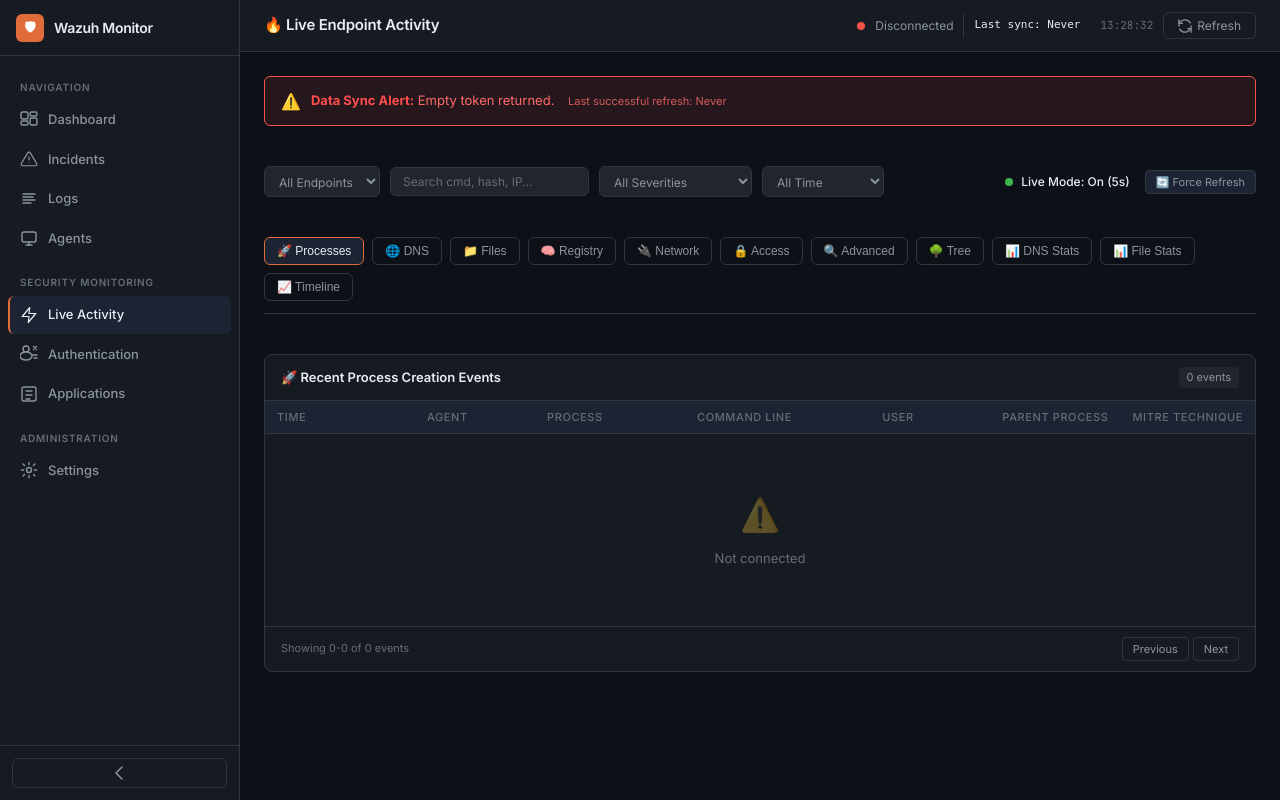
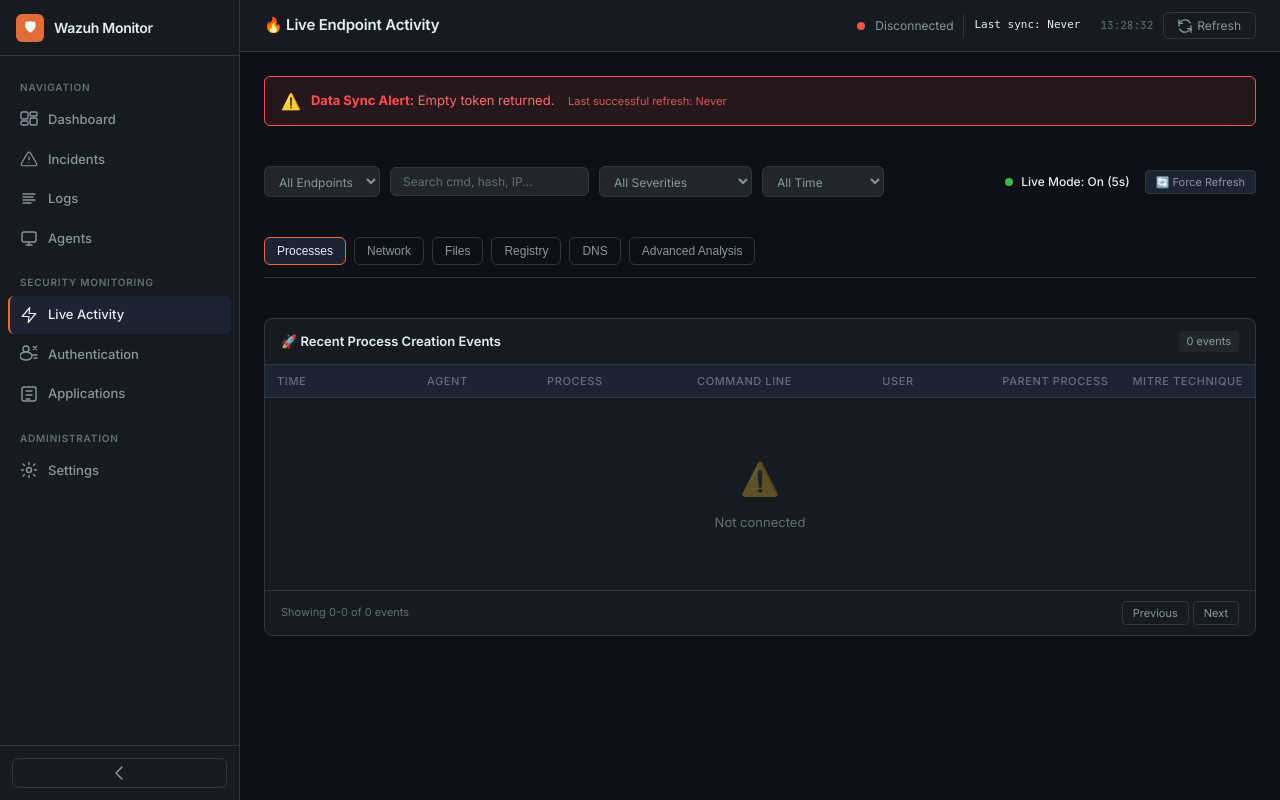
Before and after one commit to ramudaynair/wazuh-soc-dashboard, a Flask app: page /live_activity in a window 1280 px wide. Run offline with Flask 3, Linux system fonts and the light colour scheme.

Commit message:
feat(ui): enhance live activity, auth views, and global refresh sync

```diff
--- a/static/css/style.css
+++ b/static/css/style.css
@@ -368,7 +368,7 @@ a:hover { text-decoration: underline; }
 /* ── Stat Cards ───────────────────────────────────────────────── */
 .stats-grid {
     display: grid;
-    grid-template-columns: repeat(6, 1fr);
+    grid-template-columns: repeat(5, 1fr);
     gap: 12px;
 }
 
@@ -379,6 +379,10 @@ a:hover { text-decoration: underline; }
     padding: 16px 18px;
     cursor: default;
     transition: border-color var(--transition);
+    display: flex;
+    flex-direction: column;
+    justify-content: space-between;
+    height: 100%;
 }
 .stat-card:hover { border-color: var(--border2); }
 
--- a/static/js/live_activity.js
+++ b/static/js/live_activity.js
@@ -38,45 +38,101 @@ async function initAgentFilter() {
 // Tab navigation handler
 function setupTabNavigation() {
     const tabs = document.querySelectorAll(".live-tab");
+    const subtabs = document.querySelectorAll(".live-sub-tab");
+
     tabs.forEach(tab => {
         tab.addEventListener("click", () => {
             tabs.forEach(t => t.classList.remove("active"));
             tab.classList.add("active");
-            activeTab = tab.dataset.tab;
+
             currentPage = 1;
+            const tabName = tab.dataset.tab;
 
-            // Update panel title
-            const titles = {
-                processes: "🚀 Live Process Creation Events (Event ID 1)",
-                dns: "🌐 Live DNS Queries (Event ID 22)",
-                files: "📁 Live File Creation Events (Event ID 11)",
-                registry: "🧠 Live Registry Modifications (Event ID 13)",
-                network: "🔌 Live Network Connections (Event ID 3)",
-                access: "🔒 Live Process Access Events (Event ID 10)",
-                advanced: "🔍 Advanced Sysmon Event Log Viewer",
-                tree: "🌳 Reconstructed Endpoint Process Tree",
-                dns_activity: "📊 Domain Query Analytics",
-                file_activity: "📊 File Operation Metrics",
-                timeline: "📈 Chronological Threat Activity Timeline"
-            };
-            document.getElementById("panelTitle").textContent = titles[activeTab] || "Live Telemetry";
+            if (tabName === "advanced") {
+                const activeSub = document.querySelector(".live-sub-tab.active");
+                const subtabName = activeSub ? activeSub.dataset.subtab : "feed";
+                switchToSubtab(subtabName);
+            } else {
+                activeTab = tabName;
 
-            // Toggle view panels
                 document.querySelectorAll(".tab-view").forEach(view => {
                     view.style.display = "none";
                 });
-            const activeView = document.getElementById(`view_${activeTab}`);
+                const activeView = document.getElementById(`view_${tabName}`);
                 if (activeView) activeView.style.display = "block";
 
-            // Toggle pagination footer visibility
+                const titles = {
+                    processes: "Live Process Creation Events (Event ID 1)",
+                    dns: "Live DNS Queries (Event ID 22)",
+                    files: "Live File Creation Events (Event ID 11)",
+                    registry: "Live Registry Modifications (Event ID 13)",
+                    network: "Live Network Connections (Event ID 3)"
+                };
+                document.getElementById("panelTitle").textContent = titles[tabName] || "Live Telemetry";
+
                 const pag = document.getElementById("livePagination");
-            if (activeTab === "tree" || activeTab === "dns_activity" || activeTab === "file_activity" || activeTab === "timeline") {
+                if (pag) pag.style.display = "flex";
+
+                fetchTelemetry();
+            }
+        });
+    });
+
+    function switchToSubtab(subtabName) {
+        subtabs.forEach(st => {
+            if (st.dataset.subtab === subtabName) st.classList.add("active");
+            else st.classList.remove("active");
+        });
+
+        activeTab = subtabName === "feed" ? "advanced" : subtabName;
+        currentPage = 1;
+
+        document.querySelectorAll(".tab-view").forEach(view => {
+            view.style.display = "none";
+        });
+        const viewAdvanced = document.getElementById("view_advanced");
+        if (viewAdvanced) viewAdvanced.style.display = "block";
+
+        document.querySelectorAll(".sub-tab-view").forEach(sv => {
+            sv.style.display = "none";
+        });
+        const subIdMap = {
+            feed: "subview_feed",
+            tree: "subview_tree",
+            access: "subview_access",
+            dns_activity: "subview_dns_activity",
+            file_activity: "subview_file_activity",
+            timeline: "subview_timeline"
+        };
+        const activeSubView = document.getElementById(subIdMap[subtabName]);
+        if (activeSubView) activeSubView.style.display = "block";
+
+        const titles = {
+            feed: "Advanced Sysmon Event Log Viewer",
+            tree: "Reconstructed Endpoint Process Tree",
+            access: "Live Process Access Events (Event ID 10)",
+            dns_activity: "Domain Query Analytics",
+            file_activity: "File Operation Metrics",
+            timeline: "Chronological Threat Activity Timeline"
+        };
+        document.getElementById("panelTitle").textContent = titles[subtabName] || "Advanced Analysis";
+
+        const pag = document.getElementById("livePagination");
+        if (pag) {
+            if (subtabName === "tree" || subtabName === "dns_activity" || subtabName === "file_activity" || subtabName === "timeline") {
                 pag.style.display = "none";
             } else {
                 pag.style.display = "flex";
             }
+        }
 
         fetchTelemetry();
+    }
+
+    subtabs.forEach(subtab => {
+        subtab.addEventListener("click", (e) => {
+            e.stopPropagation();
+            switchToSubtab(subtab.dataset.subtab);
         });
     });
 }
--- a/templates/live_activity.html
+++ b/templates/live_activity.html
@@ -146,6 +146,28 @@
         gap: 15px;
         margin-bottom: 20px;
     }
+    /* Sub tabs styling */
+    .live-sub-tab {
+        background: transparent;
+        border: 1px solid var(--border);
+        color: var(--muted);
+        padding: 5px 12px;
+        border-radius: var(--radius-sm);
+        cursor: pointer;
+        font-size: 11px;
+        font-weight: 500;
+        white-space: nowrap;
+        transition: all var(--transition);
+    }
+    .live-sub-tab:hover {
+        border-color: var(--border2);
+        color: var(--text);
+    }
+    .live-sub-tab.active {
+        background: rgba(88,166,255,0.08);
+        border-color: var(--blue);
+        color: var(--text);
+    }
 </style>
 {% endblock %}
 
@@ -184,17 +206,12 @@
 
 <!-- Tabs Navigation -->
 <div class="live-tabs-container">
-    <button class="live-tab active" data-tab="processes">🚀 Processes</button>
-    <button class="live-tab" data-tab="dns">🌐 DNS</button>
-    <button class="live-tab" data-tab="files">📁 Files</button>
-    <button class="live-tab" data-tab="registry">🧠 Registry</button>
-    <button class="live-tab" data-tab="network">🔌 Network</button>
-    <button class="live-tab" data-tab="access">🔒 Access</button>
-    <button class="live-tab" data-tab="advanced">🔍 Advanced</button>
-    <button class="live-tab" data-tab="tree">🌳 Tree</button>
-    <button class="live-tab" data-tab="dns_activity">📊 DNS Stats</button>
-    <button class="live-tab" data-tab="file_activity">📊 File Stats</button>
-    <button class="live-tab" data-tab="timeline">📈 Timeline</button>
+    <button class="live-tab active" data-tab="processes">Processes</button>
+    <button class="live-tab" data-tab="network">Network</button>
+    <button class="live-tab" data-tab="files">Files</button>
+    <button class="live-tab" data-tab="registry">Registry</button>
+    <button class="live-tab" data-tab="dns">DNS</button>
+    <button class="live-tab" data-tab="advanced">Advanced Analysis</button>
 </div>
 
 <!-- Main view card panel -->
@@ -307,28 +324,20 @@
         </div>
     </div>
 
-    <!-- Process Access Table -->
-    <div class="tab-view" id="view_access" style="display: none;">
-        <div class="tbl-wrap">
-            <table>
-                <thead>
-                    <tr>
-                        <th style="width: 150px;">Time</th>
-                        <th style="width: 120px;">Agent</th>
-                        <th style="width: 220px;">Source Process (Accesser)</th>
-                        <th style="width: 220px;">Target Process (Accessed)</th>
-                        <th>MITRE Technique</th>
-                    </tr>
-                </thead>
-                <tbody id="accessTbody">
-                    <tr><td colspan="5"><div class="empty-state"><div class="empty-icon">🔍</div><div class="empty-text">Loading events...</div></div></td></tr>
-                </tbody>
-            </table>
-        </div>
+    <!-- Advanced Analysis Panel (Contains nested sub-views) -->
+    <div class="tab-view" id="view_advanced" style="display: none;">
+        <!-- Sub-tabs Navigation -->
+        <div class="live-tabs-container" style="border-bottom: 1px solid var(--border); padding-bottom: 10px; margin-bottom: 15px; padding-left: 10px; padding-right: 10px; display: flex; gap: 8px;">
+            <button class="live-sub-tab active" data-subtab="feed">Raw Events Feed</button>
+            <button class="live-sub-tab" data-subtab="tree">Process Tree</button>
+            <button class="live-sub-tab" data-subtab="access">Process Access (LSASS)</button>
+            <button class="live-sub-tab" data-subtab="dns_activity">DNS Analytics</button>
+            <button class="live-sub-tab" data-subtab="file_activity">File Analytics</button>
+            <button class="live-sub-tab" data-subtab="timeline">Threat Timeline</button>
         </div>
 
-    <!-- Advanced Event Viewer Table -->
-    <div class="tab-view" id="view_advanced" style="display: none;">
+        <!-- Sub-view: Raw Events Feed -->
+        <div class="sub-tab-view" id="subview_feed">
             <div class="tbl-wrap">
                 <table>
                     <thead>
@@ -344,27 +353,45 @@
                         </tr>
                     </thead>
                     <tbody id="advancedTbody">
-                    <tr><td colspan="8"><div class="empty-state"><div class="empty-icon">🔍</div><div class="empty-text">Loading events...</div></div></td></tr>
+                        <tr><td colspan="8"><div class="empty-state"><div class="empty-icon"><i data-lucide="search"></i></div><div class="empty-text">Loading events...</div></div></td></tr>
                     </tbody>
                 </table>
             </div>
         </div>
 
-    <!-- Process Tree Diagram -->
-    <div class="tab-view" id="view_tree" style="display: none; padding: 25px; max-height: 520px; overflow: auto;">
+        <!-- Sub-view: Process Tree -->
+        <div class="sub-tab-view" id="subview_tree" style="display: none; padding: 25px; max-height: 500px; overflow: auto;">
             <div id="treeContainer">
                 <div class="empty-state">
-                <div class="empty-icon">🌳</div>
+                    <div class="empty-icon"><i data-lucide="git-branch"></i></div>
                     <div class="empty-text">No Process Tree available. Select a specific Agent or search query to construct a spawner tree hierarchy.</div>
                 </div>
             </div>
         </div>
 
-    <!-- DNS Analytics Dash -->
-    <div class="tab-view" id="view_dns_activity" style="display: none; padding: 20px;">
-        <div class="stat-grid" id="dnsStatsGrid">
-            <!-- Populated dynamically -->
+        <!-- Sub-view: Process Access (LSASS) -->
+        <div class="sub-tab-view" id="subview_access" style="display: none;">
+            <div class="tbl-wrap">
+                <table>
+                    <thead>
+                        <tr>
+                            <th style="width: 150px;">Time</th>
+                            <th style="width: 120px;">Agent</th>
+                            <th style="width: 220px;">Source Process (Accesser)</th>
+                            <th style="width: 220px;">Target Process (Accessed)</th>
+                            <th>MITRE Technique</th>
+                        </tr>
+                    </thead>
+                    <tbody id="accessTbody">
+                        <tr><td colspan="5"><div class="empty-state"><div class="empty-icon"><i data-lucide="search"></i></div><div class="empty-text">Loading events...</div></div></td></tr>
+                    </tbody>
+                </table>
             </div>
+        </div>
+
+        <!-- Sub-view: DNS Analytics -->
+        <div class="sub-tab-view" id="subview_dns_activity" style="display: none; padding: 20px;">
+            <div class="stat-grid" id="dnsStatsGrid"></div>
             <div class="tbl-wrap">
                 <table>
                     <thead>
@@ -375,17 +402,15 @@
                         </tr>
                     </thead>
                     <tbody id="dnsStatsTbody">
-                    <tr><td colspan="3"><div class="empty-state"><div class="empty-icon">📊</div><div class="empty-text">No DNS activity logs found.</div></div></td></tr>
+                        <tr><td colspan="3"><div class="empty-state"><div class="empty-icon"><i data-lucide="bar-chart-2"></i></div><div class="empty-text">No DNS activity logs found.</div></div></td></tr>
                     </tbody>
                 </table>
             </div>
         </div>
 
-    <!-- File Operations Dash -->
-    <div class="tab-view" id="view_file_activity" style="display: none; padding: 20px;">
-        <div class="stat-grid" id="fileStatsGrid">
-            <!-- Populated dynamically -->
-        </div>
+        <!-- Sub-view: File Analytics -->
+        <div class="sub-tab-view" id="subview_file_activity" style="display: none; padding: 20px;">
+            <div class="stat-grid" id="fileStatsGrid"></div>
             <div class="tbl-wrap">
                 <table>
                     <thead>
@@ -396,18 +421,19 @@
                         </tr>
                     </thead>
                     <tbody id="fileStatsTbody">
-                    <tr><td colspan="3"><div class="empty-state"><div class="empty-icon">📊</div><div class="empty-text">No File operations logs found.</div></div></td></tr>
+                        <tr><td colspan="3"><div class="empty-state"><div class="empty-icon"><i data-lucide="bar-chart-2"></i></div><div class="empty-text">No File operations logs found.</div></div></td></tr>
                     </tbody>
                 </table>
             </div>
         </div>
 
-    <!-- Threat Timeline View -->
-    <div class="tab-view" id="view_timeline" style="display: none; padding: 10px 25px 25px; max-height: 520px; overflow-y: auto;">
+        <!-- Sub-view: Threat Timeline -->
+        <div class="sub-tab-view" id="subview_timeline" style="display: none; padding: 10px 25px 25px; max-height: 500px; overflow-y: auto;">
             <div class="seq-timeline" id="seqTimeline">
                 <div class="empty-state">
-                <div class="empty-icon">📈</div>
+                    <div class="empty-icon"><i data-lucide="activity"></i></div>
                     <div class="empty-text">Select an agent or input a query to build a chronological threat timeline.</div>
+                </div>
             </div>
         </div>
     </div>
```
Also changed, not shown: static/js/agents.js (+10 -0 lines), static/js/authentication.js (+52 -12 lines), static/js/logs.js (+10 -0 lines), templates/agent_detail.html (+6 -1 lines), templates/authentication.html (+83 -17 lines). Lines whose indentation alone changed are shown as unchanged.
